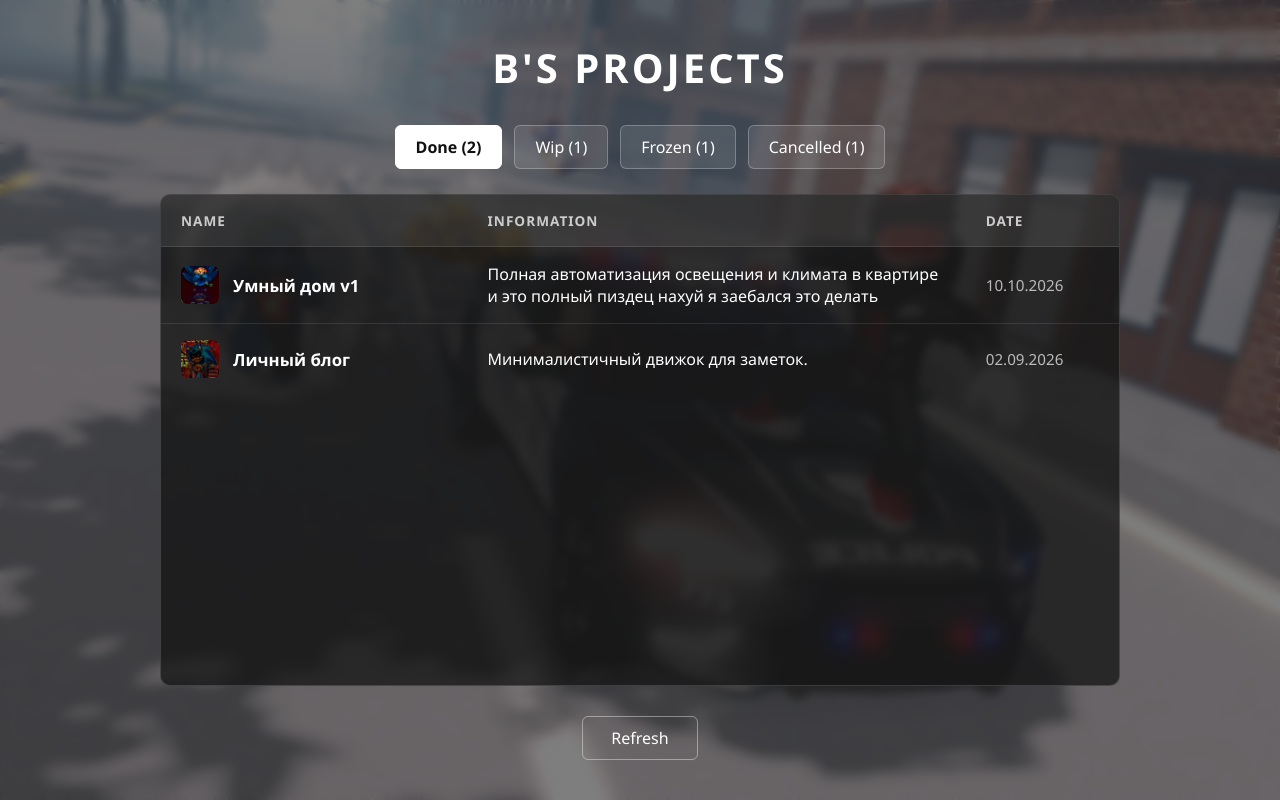
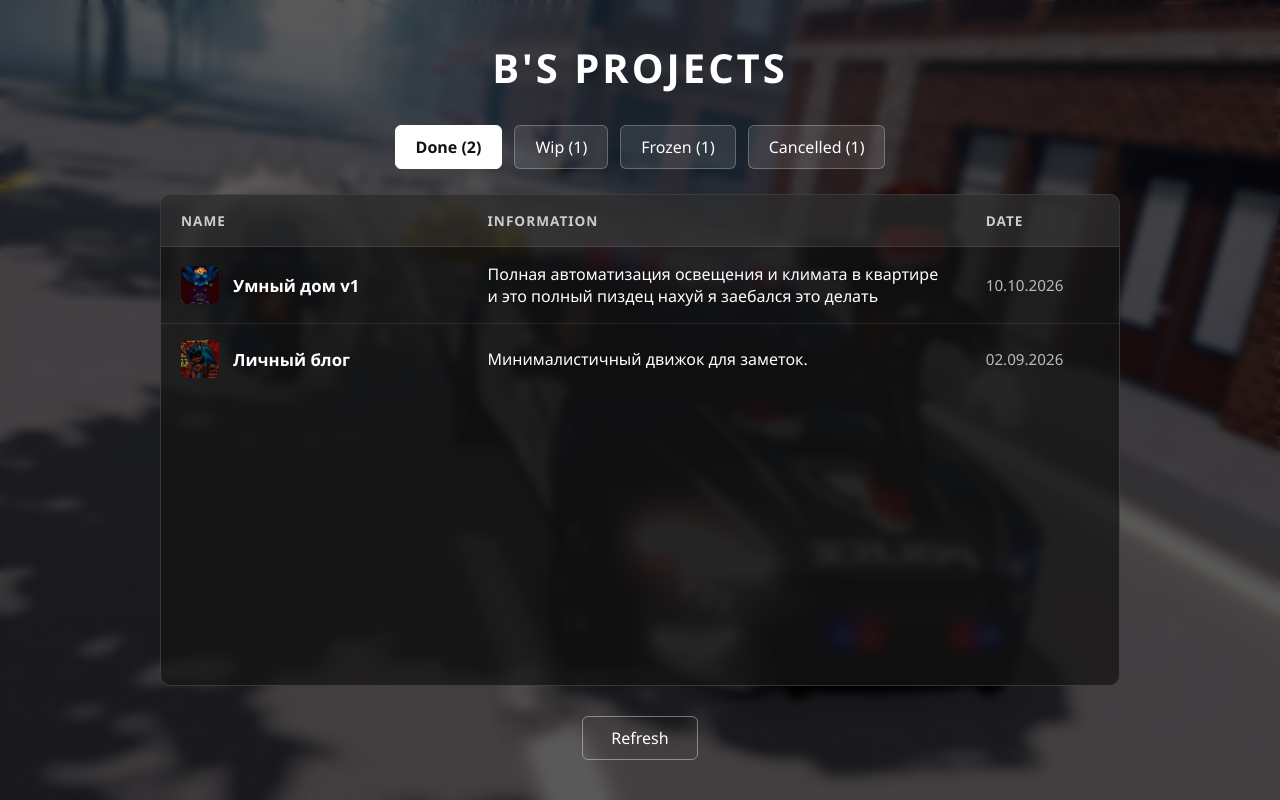
Before and after one commit to lenar220-crypto/brelok-status.github.io, a plain HTML site: page index.html in a window 1280 px wide. Drawn offline with Linux system fonts and the light colour scheme.

Commit message:
Update style.css

```diff
--- a/style.css
+++ b/style.css
@@ -32,7 +32,7 @@ body {
   left: 0;
   width: 100%;
   height: 100%;
-  background: rgb(57 57 57 / 0.65);
+  background: rgb(0 0 0 / 0.65);
   backdrop-filter: blur(4px);
   z-index: -1;
 }
```
